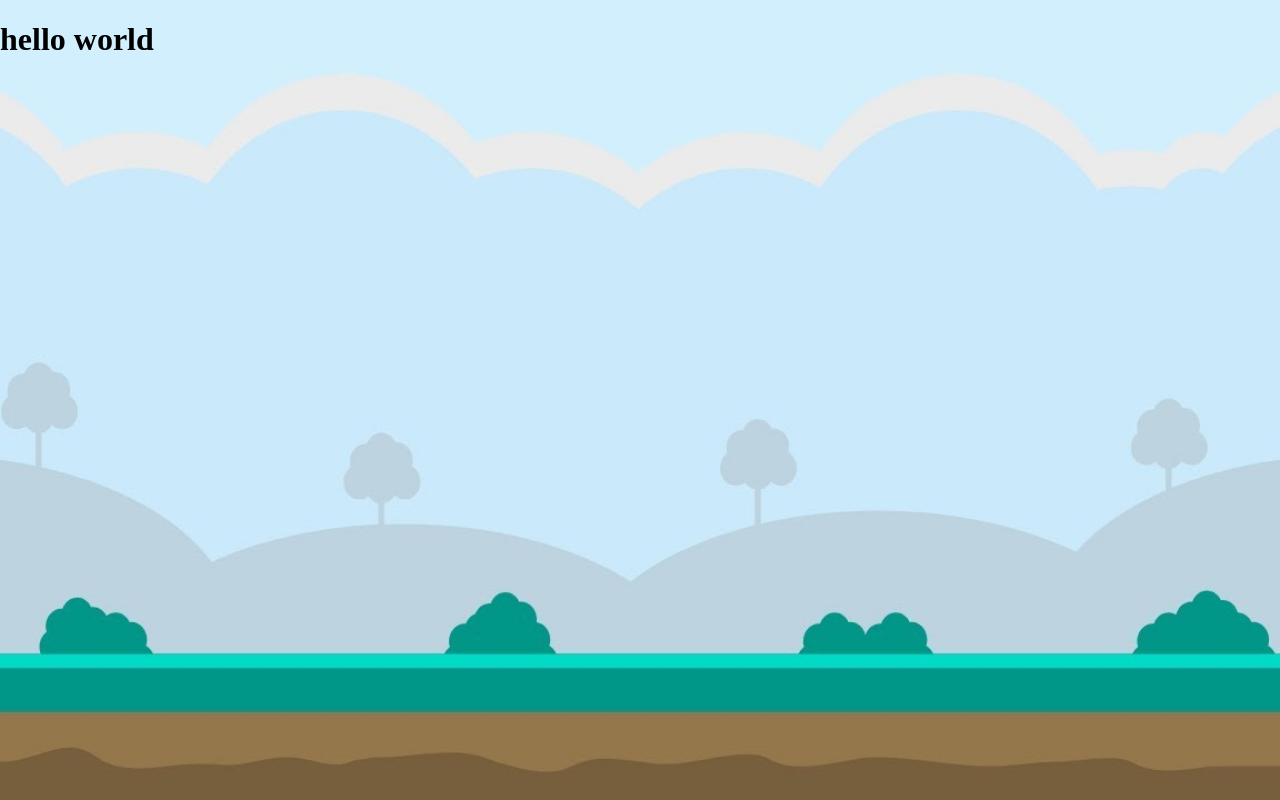
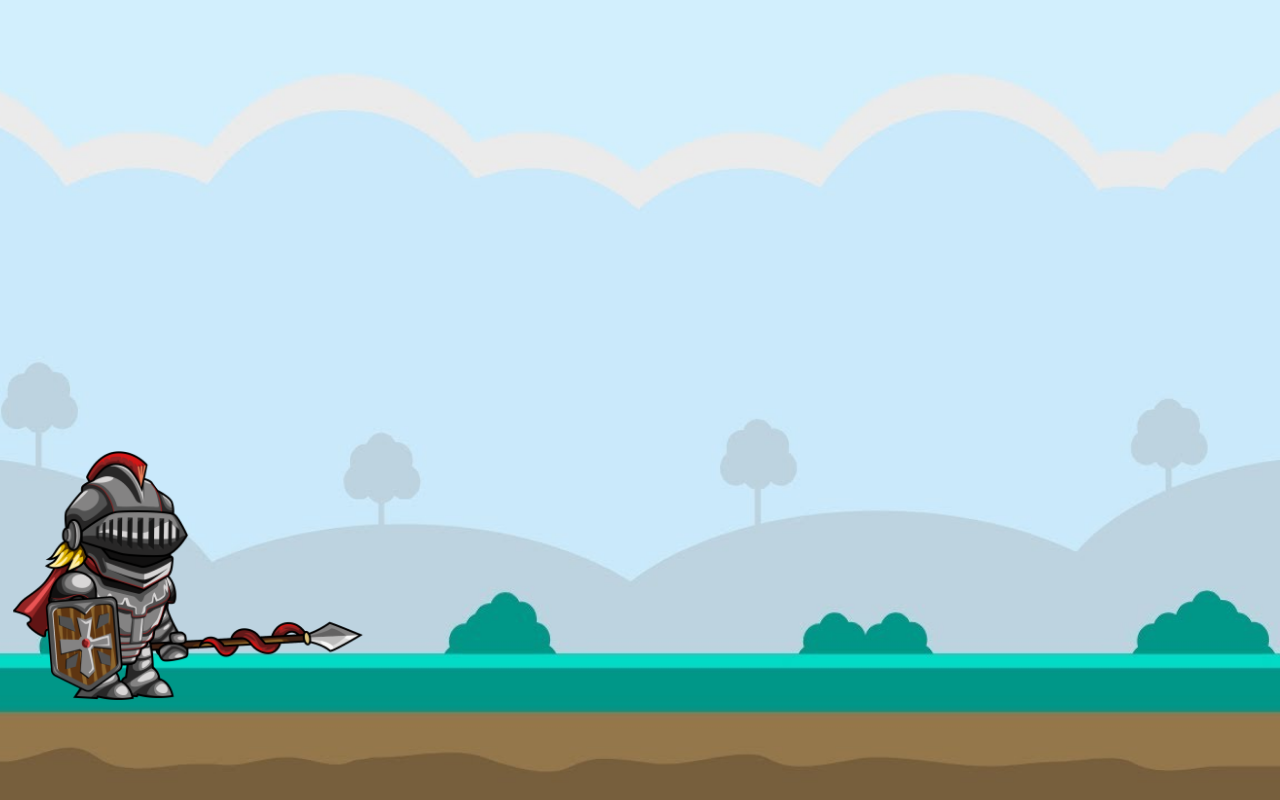
Before and after one commit to dimadk24/clever-kid-game, a React app: page / in a window 1280 px wide. Built offline with nearby package versions, Linux system fonts and the light colour scheme.

Commit message:
feat: add hero image as simple as possible. Just to start with smth

```diff
--- a/src/App.jsx
+++ b/src/App.jsx
@@ -1,10 +1,11 @@
 import React from 'react';
 import './App.scss';
+import Hero from './Components/Characters/Hero/Hero';
 
 function App() {
   return (
     <div className="app">
-      <h1>hello world</h1>
+      <Hero />
     </div>
   );
 }
--- /dev/null
+++ b/src/Components/Characters/Hero/Hero.jsx
@@ -0,0 +1,11 @@
+import React from 'react';
+import idleHero from './images/idle.png';
+import './Hero.scss';
+
+function Hero() {
+  return (
+    <img src={idleHero} alt="Hero" className="hero" />
+  );
+}
+
+export default Hero;
--- /dev/null
+++ b/src/Components/Characters/Hero/Hero.scss
@@ -0,0 +1,6 @@
+.hero {
+  position: absolute;
+  bottom: 100px;
+  left: 1%;
+  height: 250px;
+}
```
Also changed, not shown: src/Components/Characters/Hero/images/idle.png (added).
